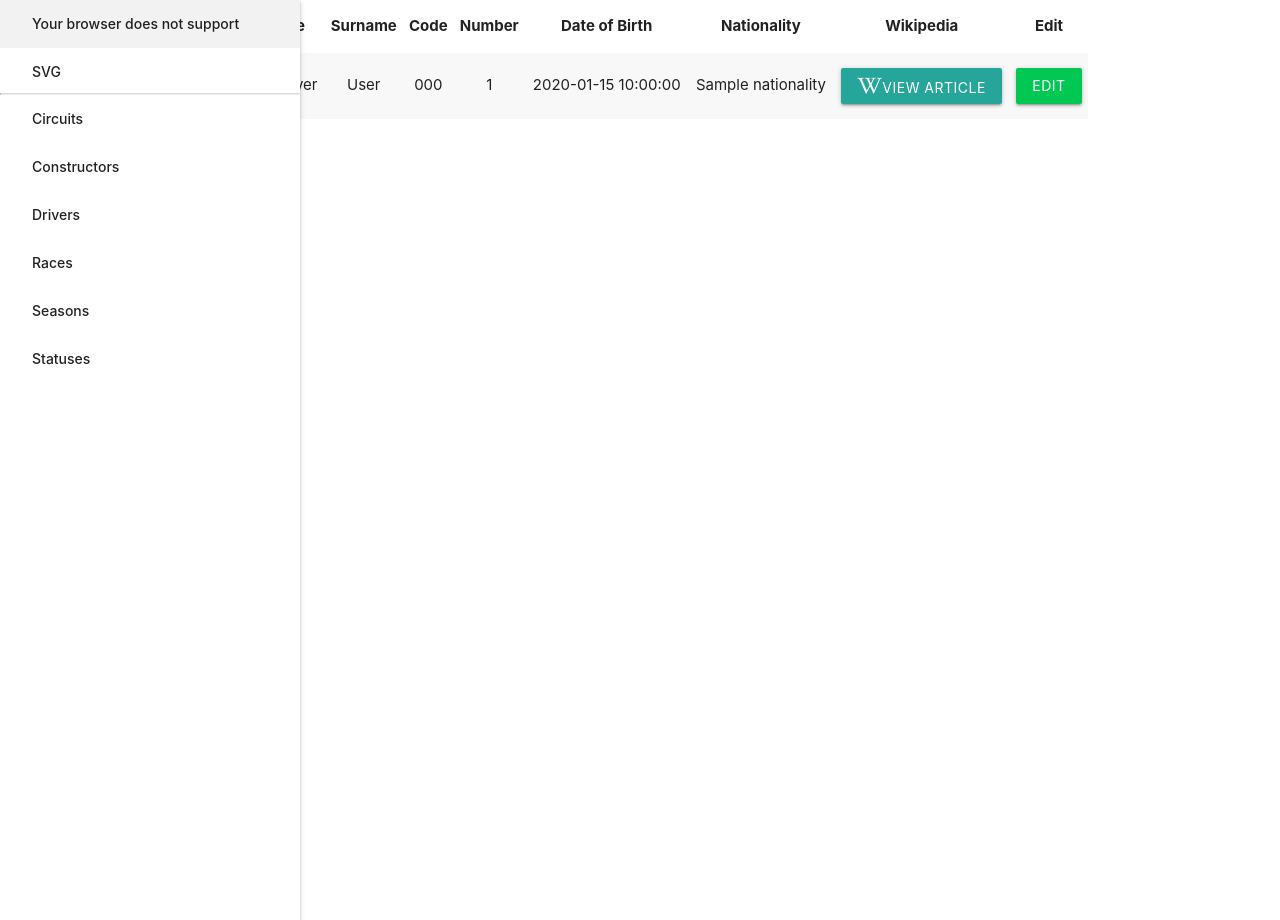
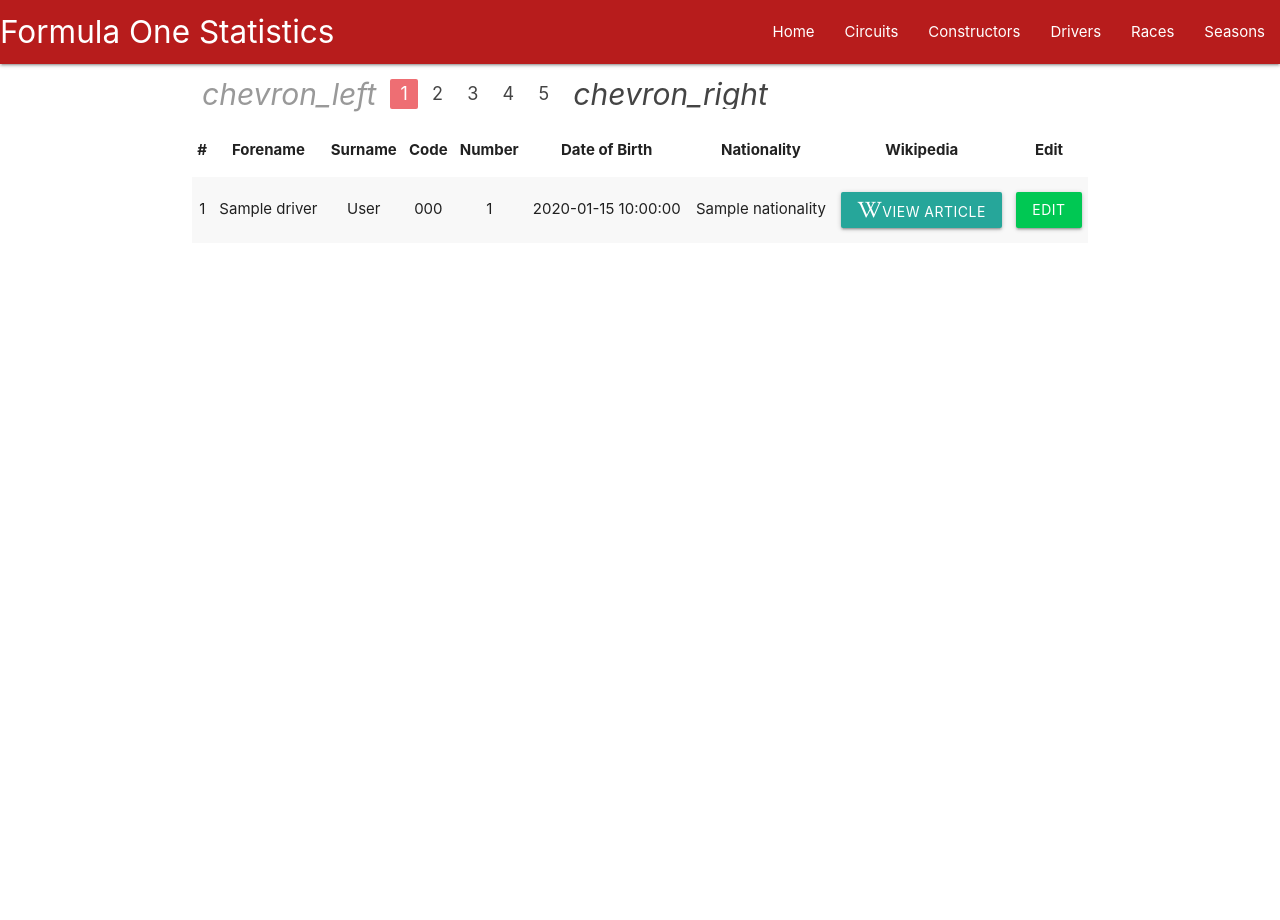
Before and after one commit to Fatheed7/formula-one-stats, a Flask app: page /drivers in a window 1280 px wide. Run offline with Flask 2, Linux system fonts and the light colour scheme; a database or web service that is not in the repository returns one stand-in record (values such as "Sample title"); some libraries are stand-ins or nearby versions.

Commit message:
Removed status page, added link back from race page to seasons, changed navbar

```diff
--- a/app.py
+++ b/app.py
@@ -1,8 +1,11 @@
+import base64
+from io import BytesIO
 import os
 
 from bson.objectid import ObjectId
 from flask import (Blueprint, Flask, flash, redirect, render_template, request,
                    session, url_for)
+from matplotlib.figure import Figure
 from flask_paginate import Pagination, get_page_parameter
 from flask_pymongo import PyMongo
 
@@ -22,6 +25,7 @@ mongo = PyMongo(app)
 @app.route("/home")
 def home():
     return render_template("home.html")
+
 
 
 @app.route("/circuits")
@@ -79,12 +83,6 @@ def seasons():
     return render_template("seasons.html", seasons=seasons)
 
 
-@app.route("/statuses")
-def statuses():
-    status = list(mongo.db.status.find().sort("statusId", 1))
-    return render_template("statuses.html", status=status)
-
-
 @app.route("/view_circuit/<circuit_id>")
 def view_circuit(circuit_id):
     circuits = mongo.db.circuits.find_one({"_id": ObjectId(circuit_id)})
@@ -98,6 +96,7 @@ def view_race(race_id):
     races = mongo.db.races.find_one({"_id": ObjectId(race_id)})
     statuses = list(mongo.db.status.find())
     drivers = list(mongo.db.drivers.find())
+    seasons = list(mongo.db.seasons.find())
     driver_standings = list(mongo.db.driver_standings.find().sort("position", 1))
     circuits = list(mongo.db.circuits.find())
     qualifying = list(mongo.db.qualifying.find().sort("position", 1))
@@ -106,7 +105,7 @@ def view_race(race_id):
     results = list(mongo.db.results.find().sort("position", 1))
     return render_template(
         "view_race.html", statuses=statuses, races=races, results=results, drivers=drivers, constructors=constructors, qualifying=qualifying,
-        circuits=circuits, driver_standings=driver_standings, constructor_standings=constructor_standings)
+        circuits=circuits, driver_standings=driver_standings, constructor_standings=constructor_standings, seasons=seasons)
 
 @app.route("/view_season/<season_id>")
 def view_season(season_id):
--- a/static/css/style.css
+++ b/static/css/style.css
@@ -1,5 +1,3 @@
-
-
 @media only screen and (max-width : 992px) {
   header, main, footer {
     padding-left: 0;
--- a/templates/base.html
+++ b/templates/base.html
@@ -22,55 +22,43 @@
       rel="stylesheet"
       href="{{ url_for('static', filename='css/style.css')}}"
     />
-
+<script src='https://cdnjs.cloudflare.com/ajax/libs/Chart.js/1.0.2/Chart.min.js'></script>
     <title>Document</title>
   </head>
   <body>
-    <ul id="slide-out" class="sidenav sidenav-fixed">
-      <li class="logo">
-        <a id="logo-container" href="/" class="brand-logo">
-          <object
-            id="front-page-logo"
-            type="image/svg+xml"
-            data="res/materialize.svg"
-          >
-            Your browser does not support SVG
-          </object></a
-        >
-      </li>
-      <br /><br />
-      <hr />
-      <li class="bold">
-        <a href="{{url_for('circuits')}}" class="waves-effect waves-teal"
-          >Circuits</a
-        >
-      </li>
-      <li class="bold">
-        <a href="{{url_for('constructors')}}" class="waves-effect waves-teal"
-          >Constructors</a
-        >
-      </li>
-      <li class="bold">
-        <a href="{{url_for('drivers')}}" class="waves-effect waves-teal"
-          >Drivers</a
-        >
-      </li>
-      <li class="bold">
-        <a href="{{url_for('races')}}" class="waves-effect waves-teal">Races</a>
-      </li>
-      <li class="bold">
-        <a href="{{url_for('seasons')}}" class="waves-effect waves-teal"
-          >Seasons</a
-        >
-      </li>
-      <li class="bold">
-        <a href="{{url_for('statuses')}}" class="waves-effect waves-teal"
-          >Statuses</a
-        >
-      </li>
-    </ul>
+  <header>
+      <nav class="nav-extended text-shadow red darken-4">
+        <div class="nav-wrapper">
+          <a href="{{url_for('home')}}" class="brand-logo">Formula One Statistics</a>
+          <a href="#" data-target="mobile-demo" class="sidenav-trigger right"
+            ><i class="fa-solid fa-bars"></i
+          ></a>
+          <ul class="right hide-on-med-and-down"></li>
+            <li><a href="{{url_for('home')}}">Home</a></li>
+            <li><a href="{{url_for('circuits')}}">Circuits</a></li>
+            <li><a href="{{url_for('constructors')}}">Constructors</a></li>
+            <li><a href="{{url_for('drivers')}}">Drivers</a></li>
+            <li><a href="{{url_for('races')}}">Races</a></li>
+            <li><a href="{{url_for('seasons')}}">Seasons</a></li>
+          </ul>
+        </div>
+      </nav>
 
-    <main class="container">{% block content %} {% endblock %}</main>
+      <ul class="sidenav" id="mobile-demo">
+        <li>
+          <h4 class="center-align light-blue-text text-darken-4">
+            Formula One Statistics
+          </h4>
+        </li>
+          <li><a href="{{url_for('home')}}">Home</a></li>
+          <li><a href="{{url_for('circuits')}}">Circuits</a></li>
+          <li><a href="{{url_for('constructors')}}">Constructors</a></li>
+          <li><a href="{{url_for('drivers')}}">Drivers</a></li>
+          <li><a href="{{url_for('races')}}">Races</a></li>
+          <li><a href="{{url_for('seasons')}}">Seasons</a></li>
+      </ul>
+    </header>
+        <main class="container">{% block content %} {% endblock %}</main>
     <script
       src="https://code.jquery.com/jquery-3.6.0.min.js"
       integrity="sha256-/xUj+3OJU5yExlq6GSYGSHk7tPXikynS7ogEvDej/m4="
--- a/templates/drivers.html
+++ b/templates/drivers.html
@@ -1,7 +1,15 @@
 {% extends "base.html" %} {% block content %}
 
 <table class="striped centered responsive-table">
-{{ pagination.links }}
+  <ul class="pagination">
+    <li class="disabled"><a href="#!"><i class="material-icons">chevron_left</i></a></li>
+    <li class="active"><a href="#!">1</a></li>
+    <li class="waves-effect"><a href="#!">2</a></li>
+    <li class="waves-effect"><a href="#!">3</a></li>
+    <li class="waves-effect"><a href="#!">4</a></li>
+    <li class="waves-effect"><a href="#!">5</a></li>
+    <li class="waves-effect"><a href="#!"><i class="material-icons">chevron_right</i></a></li>
+  </ul>
   <thead>
     <tr>
       <th>#</th>
```
Also changed, not shown: templates/statuses.html (deleted, +0 -18 lines), templates/view_race.html (+13 -5 lines).
